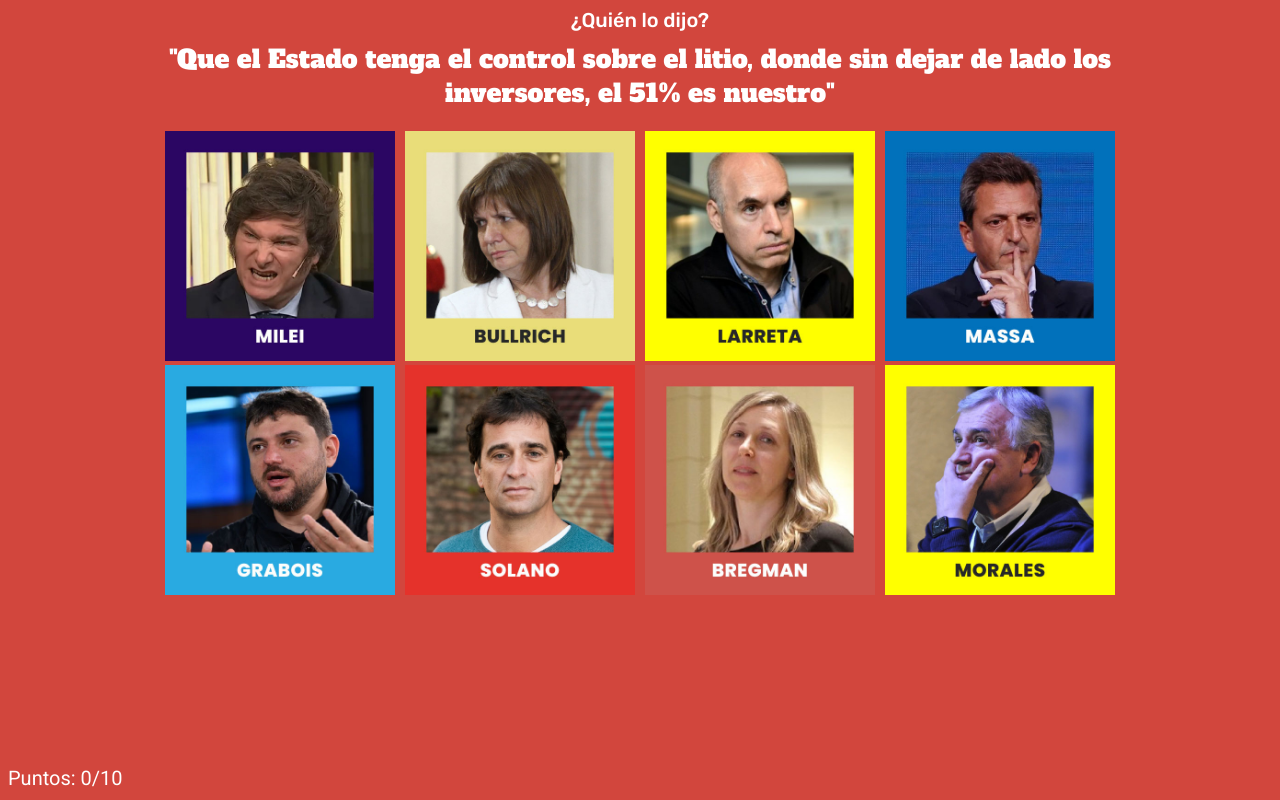
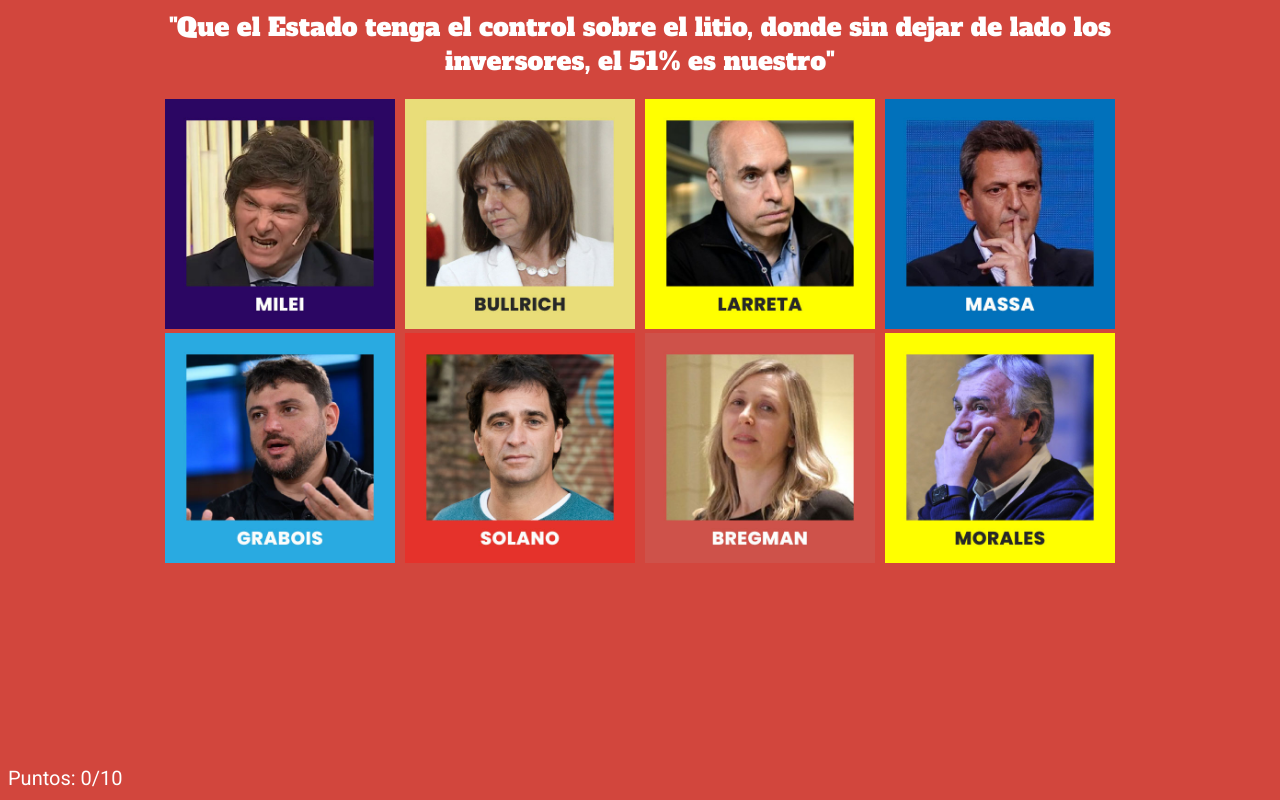
Before and after one commit to merestrella/game, a Next.js app: page /juego in a window 1280 px wide. Built offline with nearby package versions, Linux system fonts and the light colour scheme.

Commit message:
borre h3

```diff
--- a/Juego.js
+++ b/Juego.js
@@ -154,7 +154,6 @@ const JuegoPreguntasRespuestas = () => {
   return (
     <>
       <div className="container">
-        <h3 className={`${rubik.className}`}>¿Quién lo dijo?</h3>
         <h2 className={`pregunta ${alfa.className}`}>{fraseAleatoria}</h2>
         <div className="candidatos">
           {candidatos.map((candidato) => (
--- a/styles/globals.css
+++ b/styles/globals.css
@@ -6,16 +6,6 @@ body {
   max-width: 960px;
   margin: auto;
   position: relative;
-}
-
-h3 {
-  color: #fff;
-  text-align: center;
-  font-size: 20px;
-  margin-bottom: 0;
-  width: 20%;
-  display: block;
-  margin: auto;
 }
 
 h2.pregunta {
```
